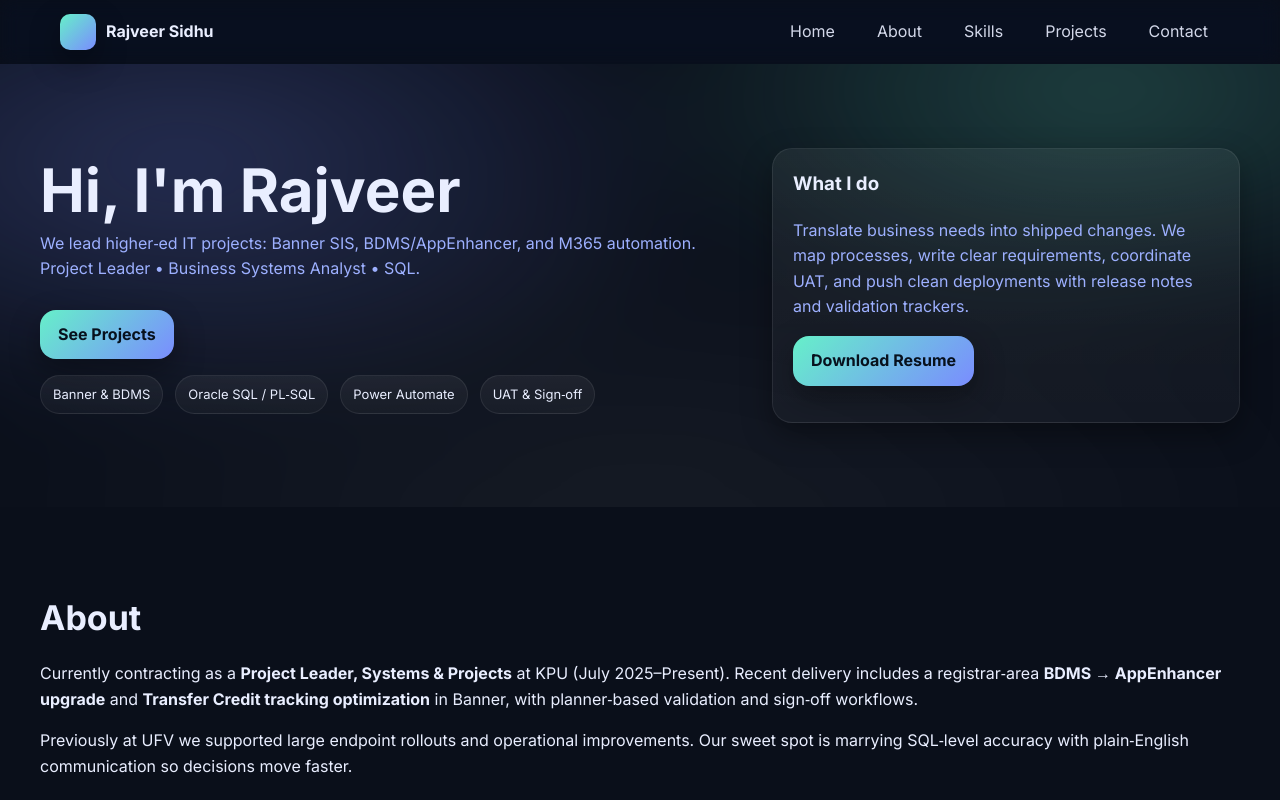
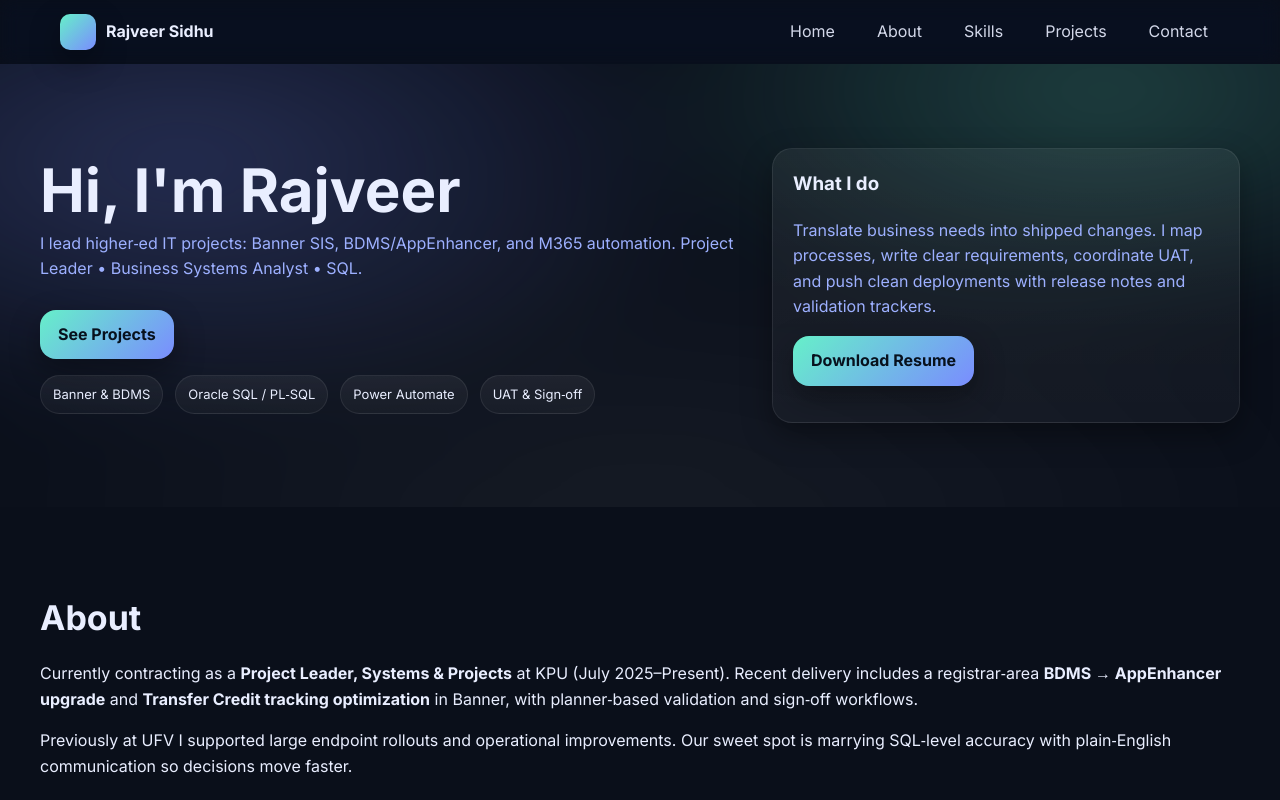
Before and after one commit to rajveersidhu/rajveersidhu.github.io, a website: page index.html in a window 1280 px wide. Shown: the top 800 px of the page. Drawn offline with Linux system fonts and the light colour scheme.

Commit message:
Update index.html

```diff
--- a/index.html
+++ b/index.html
@@ -120,7 +120,7 @@
     <div class="container hero">
       <div>
         <h1 class="title reveal">Hi, I'm Rajveer</h1>
-        <p class="subtitle reveal">We lead higher‑ed IT projects: Banner SIS, BDMS/AppEnhancer, and M365 automation. Project Leader • Business Systems Analyst • SQL.</p>
+        <p class="subtitle reveal">I lead higher‑ed IT projects: Banner SIS, BDMS/AppEnhancer, and M365 automation. Project Leader • Business Systems Analyst • SQL.</p>
         <a class="cta reveal" href="#projects">See Projects</a>
         <div class="statbar reveal">
           <span class="chip">Banner & BDMS</span>
@@ -131,7 +131,7 @@
       </div>
       <div class="panel reveal">
         <h3 style="margin-top:0">What I do</h3>
-        <p class="lead">Translate business needs into shipped changes. We map processes, write clear requirements, coordinate UAT, and push clean deployments with release notes and validation trackers.</p>
+        <p class="lead">Translate business needs into shipped changes. I map processes, write clear requirements, coordinate UAT, and push clean deployments with release notes and validation trackers.</p>
         <p><a class="cta" href="/mnt/data/ResumeSeptember2025.pdf">Download Resume</a></p>
       </div>
     </div>
@@ -142,7 +142,7 @@
     <div class="container">
       <h2 class="reveal">About</h2>
       <p class="reveal">Currently contracting as a <strong>Project Leader, Systems &amp; Projects</strong> at KPU (July 2025–Present). Recent delivery includes a registrar‑area <strong>BDMS → AppEnhancer upgrade</strong> and <strong>Transfer Credit tracking optimization</strong> in Banner, with planner‑based validation and sign‑off workflows.</p>
-      <p class="reveal">Previously at UFV we supported large endpoint rollouts and operational improvements. Our sweet spot is marrying SQL‑level accuracy with plain‑English communication so decisions move faster.</p>
+      <p class="reveal">Previously at UFV I supported large endpoint rollouts and operational improvements. Our sweet spot is marrying SQL‑level accuracy with plain‑English communication so decisions move faster.</p>
     </div>
   </section>
 
```
